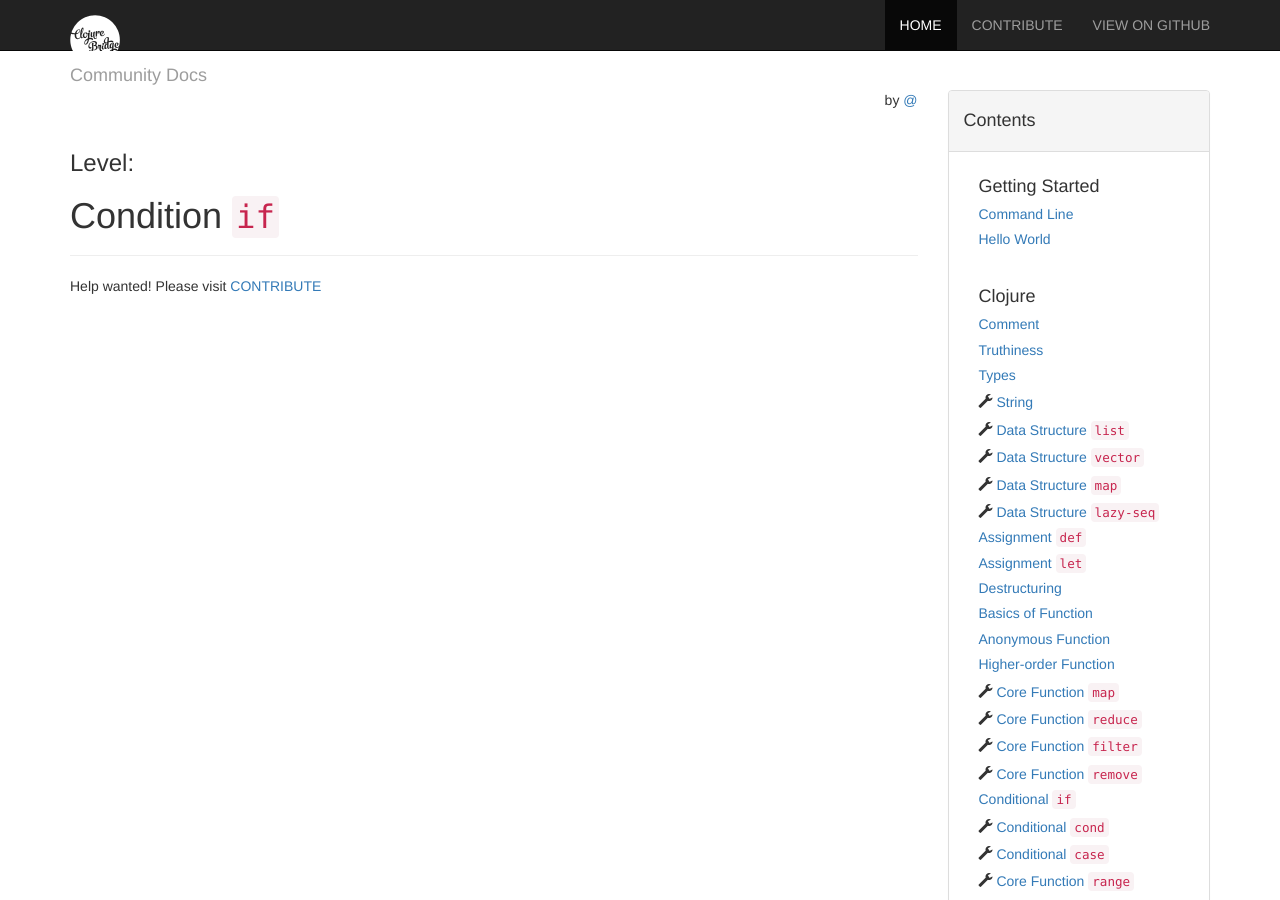
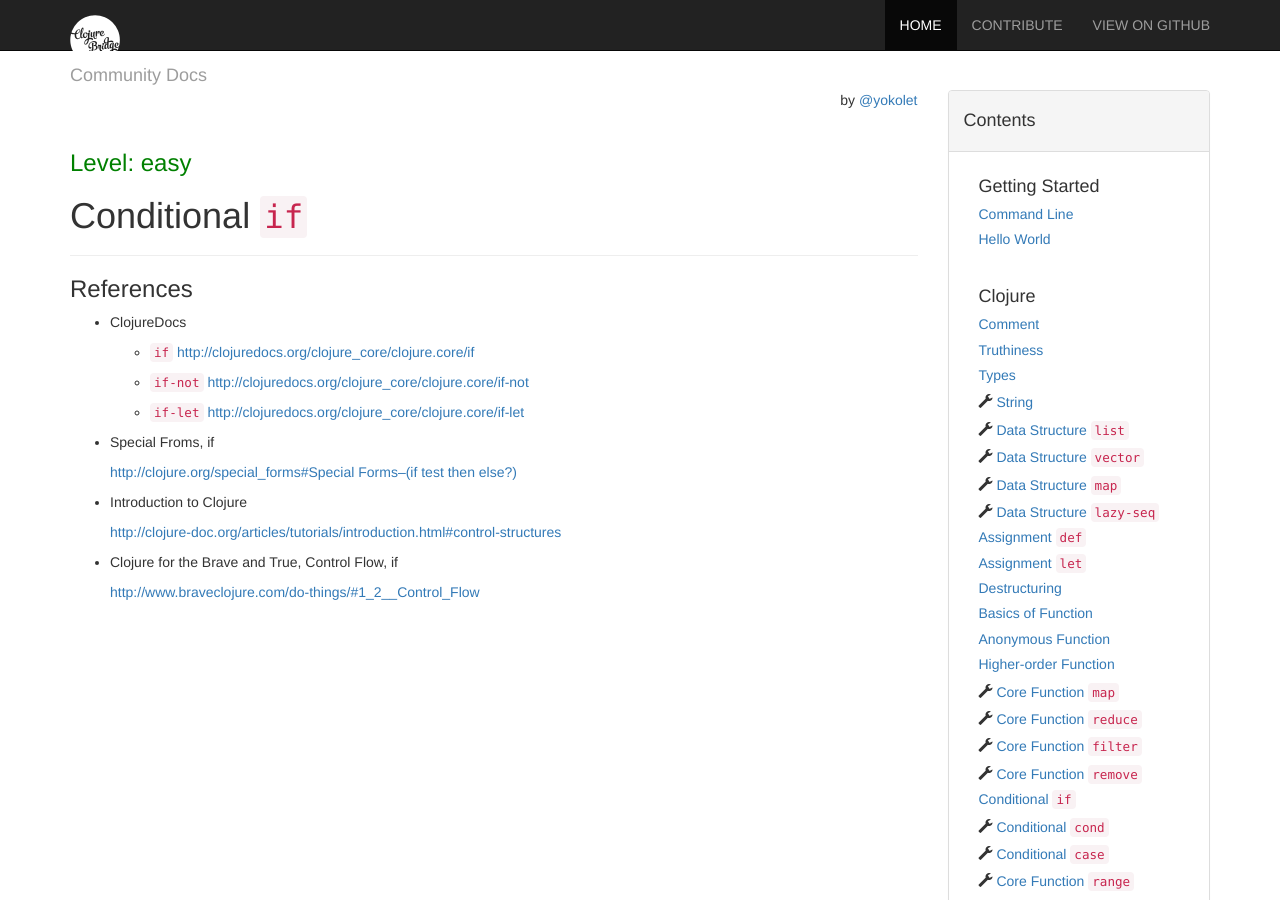
Before and after one commit to ClojureBridge/community-docs, a Jekyll site: the page built from docs/clojure/if.md, in a window 1280 px wide and 900 px high. Built offline with Jekyll 4.4.1, drawn with Linux system fonts in a browser that asks for light colours; nearby versions of some CDN libraries.

Commit message:
Adds references

```diff
--- a/docs/clojure/if.md
+++ b/docs/clojure/if.md
@@ -1,9 +1,35 @@
 ---
 layout: docs
-title: Condition <code>if</code>
+title: Conditional <code>if</code>
 permalink: /docs/clojure/if/
-level:
-author:
+level: easy
+author: yokolet
 ---
 
-Help wanted! Please visit  [CONTRIBUTE]({{ site.baseurl }}/docs/contribute)
+
+
+
+### References
+
+- ClojureDocs
+
+  - `if`
+    [http://clojuredocs.org/clojure_core/clojure.core/if](http://clojuredocs.org/clojure_core/clojure.core/if)
+
+  - `if-not`
+    [http://clojuredocs.org/clojure_core/clojure.core/if-not](http://clojuredocs.org/clojure_core/clojure.core/if-not)
+
+  - `if-let`
+    [http://clojuredocs.org/clojure_core/clojure.core/if-let](http://clojuredocs.org/clojure_core/clojure.core/if-let)
+
+- Special Froms, if
+
+    [http://clojure.org/special_forms#Special Forms--(if test then else?)](http://clojure.org/special_forms#Special Forms--(if test then else?))
+
+- Introduction to Clojure
+
+    [http://clojure-doc.org/articles/tutorials/introduction.html#control-structures](http://clojure-doc.org/articles/tutorials/introduction.html#control-structures)
+
+- Clojure for the Brave and True, Control Flow, if
+
+    [http://www.braveclojure.com/do-things/#1_2__Control_Flow](http://www.braveclojure.com/do-things/#1_2__Control_Flow)
```
Also changed, not shown: docs/clojure/truthiness.md (+2 -0 lines).
